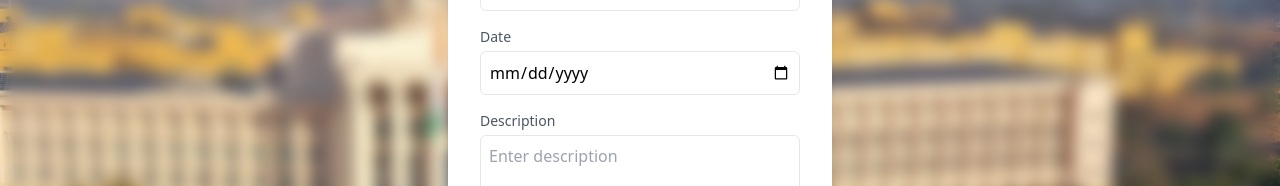
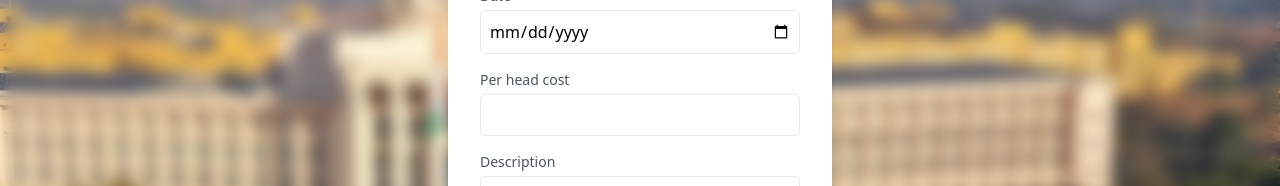
Before and after one commit to Aryan-kamboj/carpool-frontend, a React (Vite) app: page /create in a window 1280 px wide. Shown: the part 388-574 px from the top of the page. Built offline with nearby package versions, Linux system fonts and the light colour scheme.

Commit message:
price added to create form

```diff
--- a/src/pages/CreateRide.jsx
+++ b/src/pages/CreateRide.jsx
@@ -29,10 +29,10 @@ export const CreateRide = () => {
   const dateRef = useRef();
   const descriptionRef = useRef();
   const capacityRef = useRef();
-
+  const perHeadRef = useRef();
   const handleSubmit = async (e) => {
     e.preventDefault();
-    const data = await createRideApi(from, to, capacityRef.current.value, dateRef.current.value, descriptionRef.current.value)
+    const data = await createRideApi(from, to, capacityRef.current.value, dateRef.current.value, perHeadRef.current.value, descriptionRef.current.value)
     console.log(data)
     // const data = await createRideApi(formData.from, formData.to, formData.capacity, formData.date, formData.description);
   };
@@ -113,7 +113,18 @@ export const CreateRide = () => {
               placeholder="Enter date"
             />
           </div>
-
+          <div className="mb-4">
+            <label htmlFor="capacity" className="block text-sm font-medium text-gray-600">
+              Per head cost
+            </label>
+            <input
+              type="number"
+              id="perHead"
+              name="perHead"
+              ref={perHeadRef}
+              className="mt-1 p-2 w-full border border-gray-200 rounded-md"
+            />
+          </div>
           <div className="mb-4">
             <label htmlFor="description" className="block text-sm font-medium text-gray-600">
               Description
--- a/src/pages/HostRide.jsx
+++ b/src/pages/HostRide.jsx
@@ -17,27 +17,20 @@ export const HostRide = () => {
     console.log(ride);
     // const {averageRating,totalRatings} = ride?.host?.ratingStats;
     return (<div className="w-screen flex-1 backdrop-blur pt-5">
-                <div className="w-[90%] backdrop-blur mx-auto rounded-3xl border-[1px] border-white">
-                    {ride && <div className='flex flex-col justify-between items-center '>
-                    <div className='flex items-center space-x-4'>
-                        <span>
+                <div className="w-[90%] backdrop-blur mx-auto overflow-hidden rounded-3xl border-[1px] border-white">
+                    {ride && <div className='flex flex-col space-y-4 justify-between p-8 bg-[rgba(255,255,255,0.4)]  '>
+                        <div>
                             From : <span className='font-bold'>{ride?.from}</span>
-                        </span>
-                        <FaAnglesRight/>
-                        <span>
+                        </div>
+                        <div>
                             To : <span className='font-bold'>{ride?.to}</span>
-                        </span>
-                    </div>
-                    <div className='flex space-x-4'>
-                        <span>
-                            On : <span className='font-bold'>{ride?.date}</span>
-                        </span>
-                        <span className='space-x-1 flex items-center'>
-                            <IoPeople className='inline-block'/>
-                            <span>{ride?.capacity}</span>
-                        </span>
-                    </div>
-                <div className='flex flex-col items-center justify-between '>
+                        </div>
+                        <div>
+                            Date : <span className='font-bold'>{ride?.date}</span>
+                        </div>
+                        <div className=''>
+                        Total number of passengers : <span className="font-bold">{ride?.capacity}</span>
+                        </div>
             <div className='text-richblack-600'>
                 {ride?.description}
             </div>
@@ -55,7 +48,6 @@ export const HostRide = () => {
                     <span>({totalRatings})</span>
                 </div> */}
                 </div>
-            </div>
             </div>}
             </div>
             </div>)
--- a/src/services/auth/rideApis.js
+++ b/src/services/auth/rideApis.js
@@ -9,13 +9,14 @@ import {
 } from "../apiEndpoints";
 import toast from "react-hot-toast";
 
-export const createRideApi = async (from, to, capacity, date, description) => {
+export const createRideApi = async (from, to, capacity, date, price, description) => {
   try {
     const bodyData = {
       from,
       to,
       capacity,
       date,
+      price,
       description,
     };
     const request = {
```
